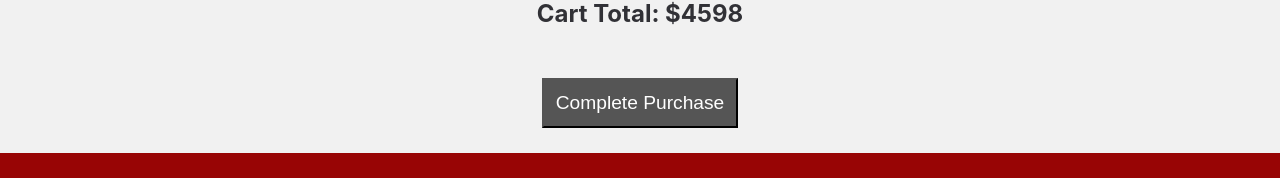
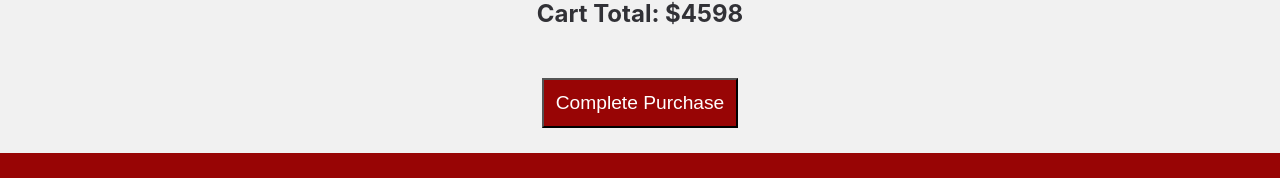
Before and after one commit to riverferguson/phase-2-project, a React (Create React App) app in the folder phase-2-project/: page /guitars/cart in a window 1280 px wide. In both pictures the pointer is over the button "Complete Purchase". Shown: the part 698-876 px from the top of the page. Built offline with nearby package versions, Linux system fonts and the light colour scheme; data requests are answered from the project's data file.

Commit message:
update purchase button styling

```diff
--- a/phase-2-project/src/components/Cart.css
+++ b/phase-2-project/src/components/Cart.css
@@ -37,7 +37,7 @@
   }
 
   .purchase-button:hover {
-    background-color: #555555;
+    background-color: #980505;
     color: white;
   }
 
```
